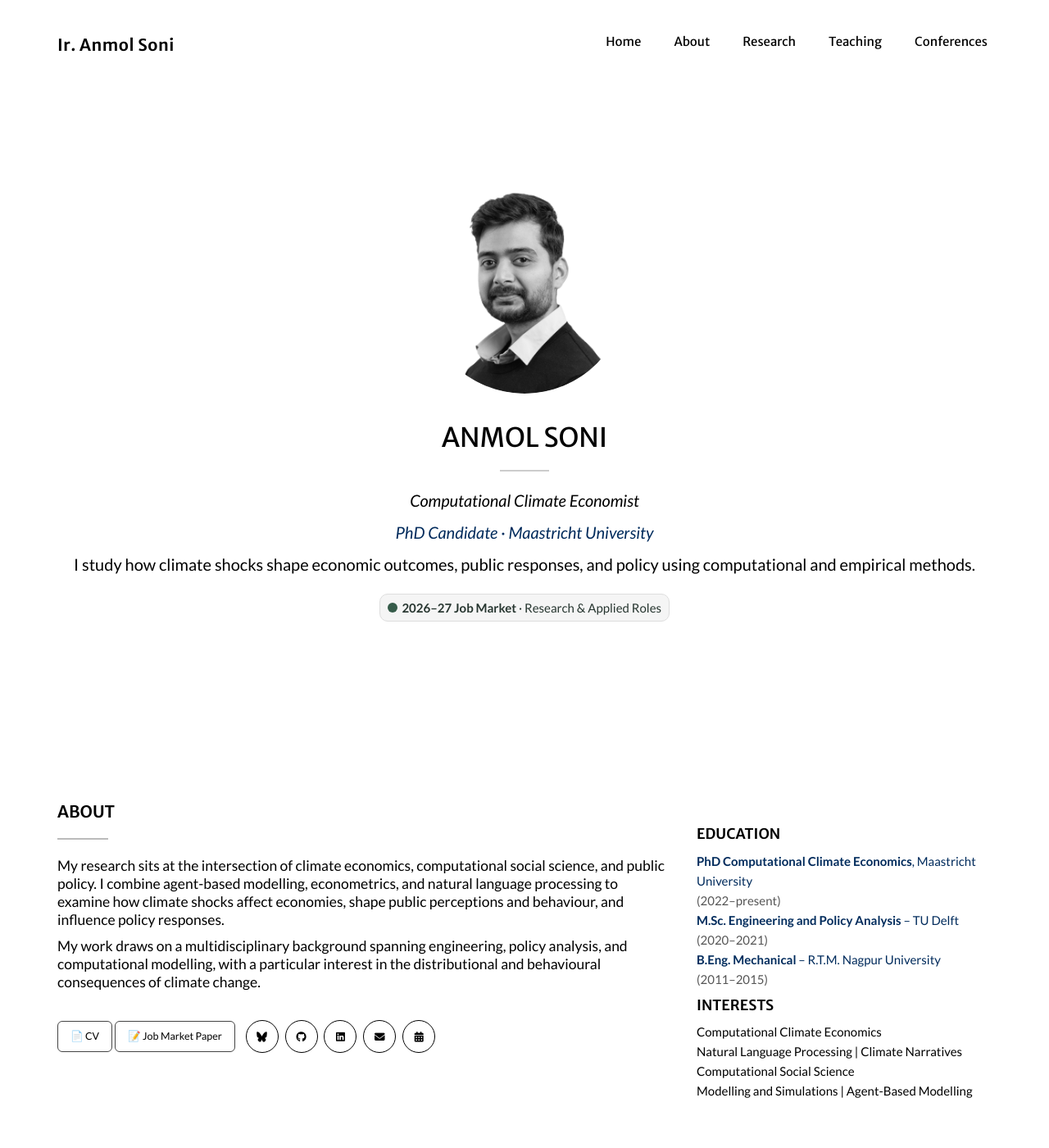
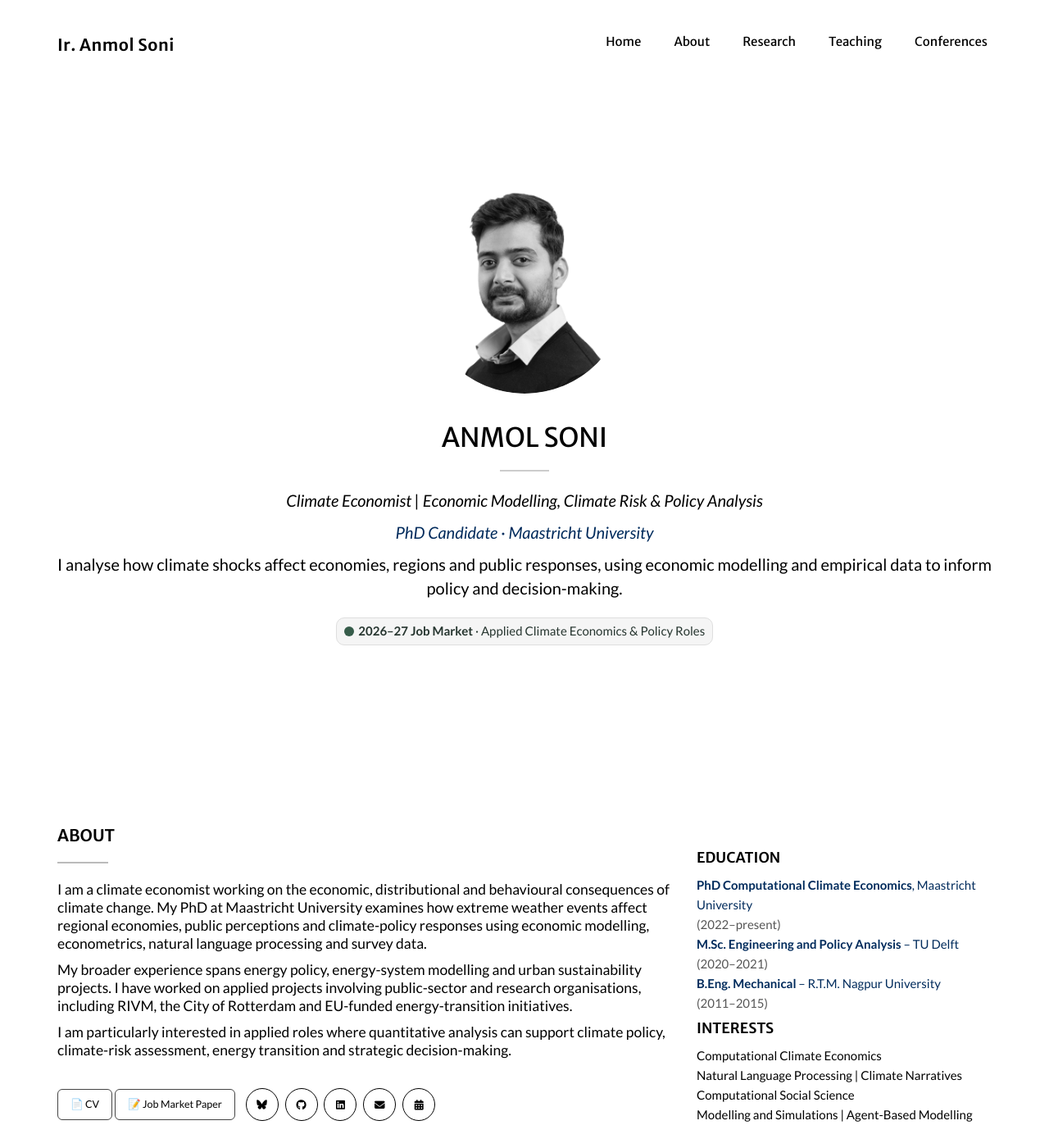
Before and after one commit to SoniAnmol/SoniAnmol.github.io, a Jekyll site: the page built from index.html, in a window 1280 px wide and 1400 px high. Shown: the whole window at 82% size. Built offline with Jekyll 4.4.1, drawn with Linux system fonts in a browser that asks for light colours; nearby versions of some CDN libraries; some web fonts are replaced.

Commit message:
updated about section

```diff
--- a/_includes/about.html
+++ b/_includes/about.html
@@ -8,15 +8,19 @@
         <hr class="my-2" style="width: 60px; border: 1px solid #bbb; margin-left: 0;">
 
         <p class="about-lead">
-          My research sits at the intersection of climate economics, computational social science, and public policy. I
-          combine agent-based modelling, econometrics, and natural language processing to examine how climate shocks
-          affect economies, shape public perceptions and behaviour, and influence policy responses.
-
-
+          I am a climate economist working on the economic, distributional and behavioural consequences of climate
+          change. My PhD at Maastricht University examines how extreme weather events affect regional economies, public
+          perceptions and climate-policy responses using economic modelling, econometrics, natural language processing
+          and survey data.
         </p>
         <p class="about-lead">
-          My work draws on a multidisciplinary background spanning engineering, policy analysis, and computational
-          modelling, with a particular interest in the distributional and behavioural consequences of climate change.
+          My broader experience spans energy policy, energy-system modelling and urban
+          sustainability projects. I have worked on applied projects involving public-sector and research organisations,
+          including RIVM, the City of Rotterdam and EU-funded energy-transition initiatives.
+        </p>
+        <p class="about-lead">
+          I am particularly interested in applied roles where quantitative analysis can support climate policy,
+          climate-risk assessment, energy transition and strategic decision-making.
         </p>
 
         <!-- CV Button + Social Icons Row (aligned) -->
--- a/_includes/header.html
+++ b/_includes/header.html
@@ -15,7 +15,7 @@
           <div class="intro-subtitle mt-3">
 
             <p class="subtitle-tagline mb-1">
-              Computational Climate Economist
+              Climate Economist | Economic Modelling, Climate Risk & Policy Analysis
             </p>
 
             <p class="subtitle-tagline mb-1">
@@ -26,14 +26,13 @@
             </p>
 
             <p class="text-center hero-description">
-              I study how climate shocks shape economic outcomes, public responses, and policy
-              using computational and empirical methods.
+              I analyse how climate shocks affect economies, regions and public responses, using economic modelling and empirical data to inform policy and decision-making.
             </p>
 
             <div class="job-market-badge">
               <span class="job-market-dot"></span>
               <span>
-                <strong>2026–27 Job Market</strong> · Research & Applied Roles
+                <strong>2026–27 Job Market</strong> · Applied Climate Economics & Policy Roles
               </span>
             </div>
 
```
